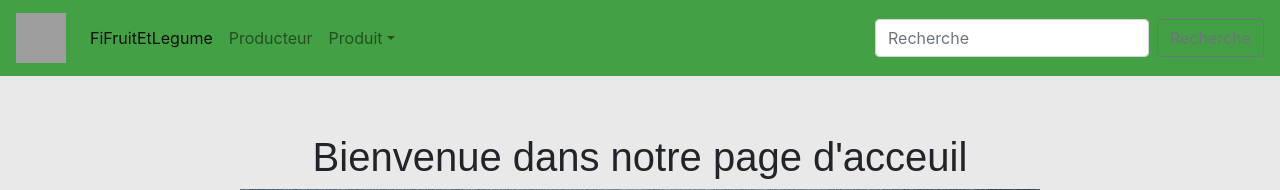
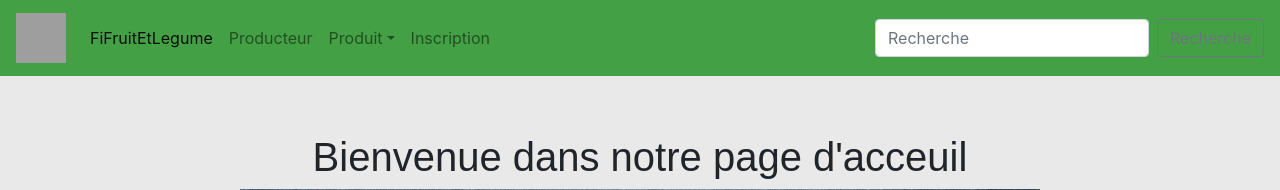
Before and after one commit to Gael-Mousset/FiFruitEtLegume, a Symfony app: template FiFruitEtLegume/templates/Index/index.html.twig in a window 1280 px wide. Shown: the top 190 px of the page. Run offline with Twig, Linux system fonts and the light colour scheme; the template is opened without the code that fills it, so the values that code supplies are empty; some libraries are stand-ins or nearby versions; grey boxes are pictures that could not be loaded.

Commit message:
[EDIT][ADD] bouton inscription

```diff
--- a/FiFruitEtLegume/templates/base.html.twig
+++ b/FiFruitEtLegume/templates/base.html.twig
@@ -37,7 +37,11 @@
                         <a class="dropdown-item" href="#">Poisson</a>
                     </div>
                 </li>
+                <li>
+                    <a class="nav-link" href="/inscription">Inscription</a>
+                </li>
             </ul>
+
             <form class="form-inline my-2 my-lg-0">
                 <input class="form-control mr-sm-2" type="text" placeholder="Recherche" aria-label="Recherche">
                 <button class="btn btn-outline-secondary my-2 my-sm-0" active type="submit" >Recherche</button>
```
